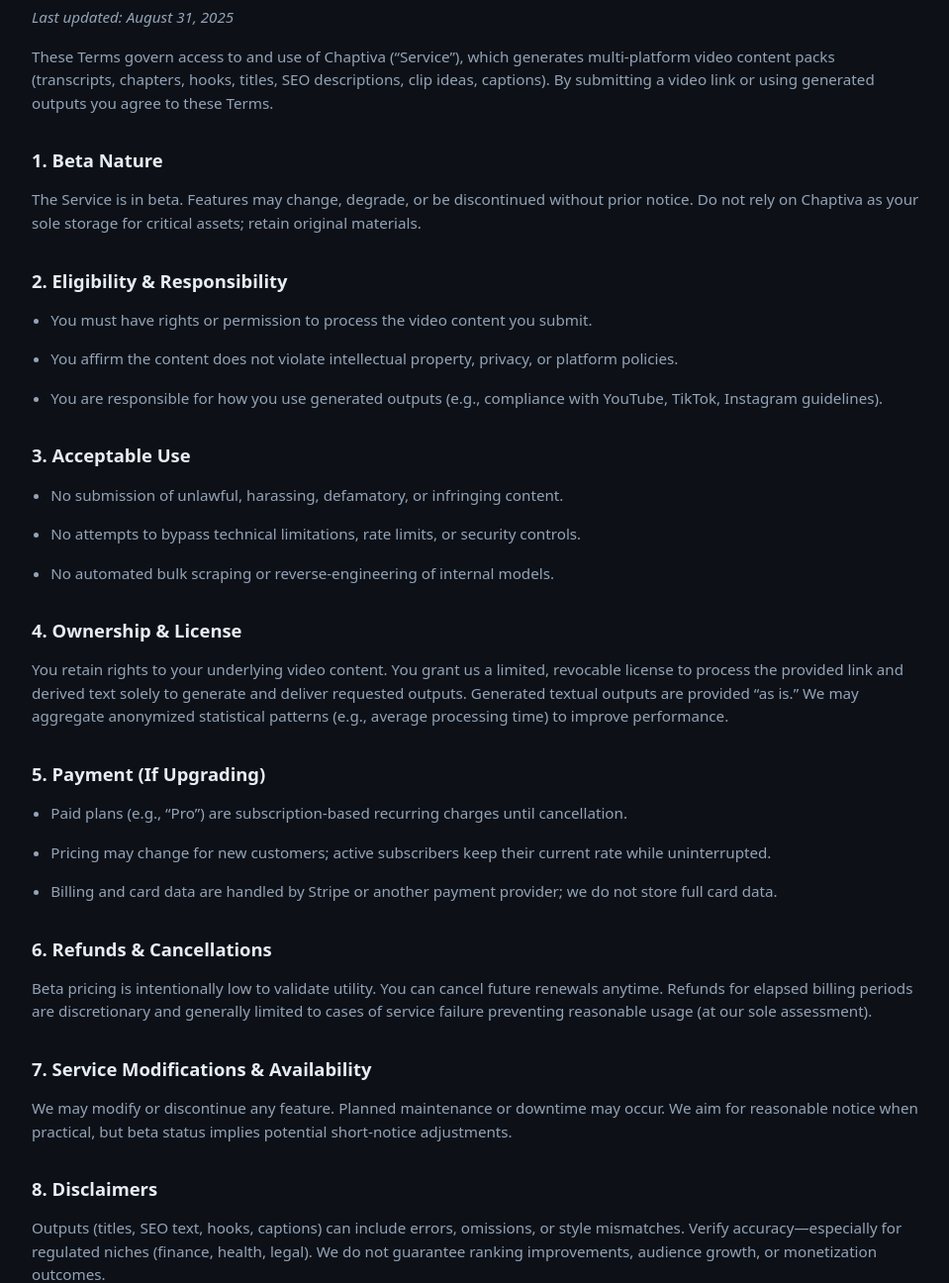
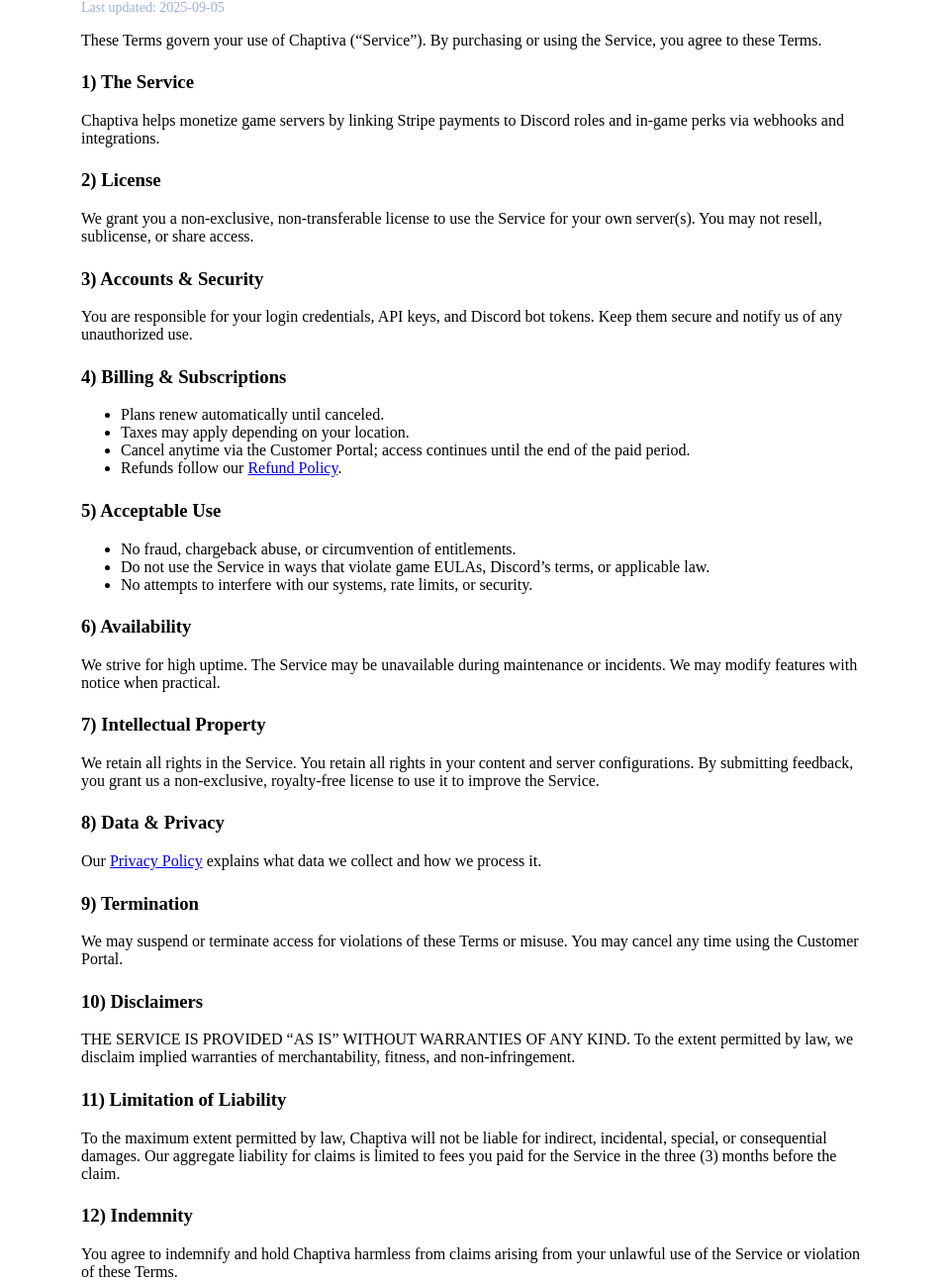
Before and after one commit to Stupu-Eduard/Chaptiva-site, a plain HTML site: page terms.html in a window 1280 px wide. Shown: the part 108-1404 px from the top of the page at 99% size, without its empty margins (158-1117 px from the left). Drawn offline with Linux system fonts and the light colour scheme.

Commit message:
Revise terms from 'Terms of Use' to 'Terms of Service'

```diff
--- a/terms.html
+++ b/terms.html
@@ -1,91 +1,80 @@
 <!doctype html>
 <html lang="en">
 <head>
-<meta charset="utf-8">
-<title>Terms of Use – Chaptiva</title>
-<meta name="viewport" content="width=device-width,initial-scale=1">
-<meta name="robots" content="noindex">
-<meta name="color-scheme" content="dark light">
+  <meta charset="utf-8" />
+  <meta name="viewport" content="width=device-width, initial-scale=1" />
+  <title>Terms of Service — Chaptiva</title>
+  <meta name="description" content="Chaptiva Terms of Service for subscriptions that manage Discord roles and in‑game perks." />
+  <link rel="stylesheet" href="styles.css" />
   <style>
-:root {
-  --bg:#0d1117; --panel:#161f29; --border:#253340;
-  --text:#e6edf3; --text-dim:#94a3b8;
-  --grad:linear-gradient(135deg,#4f8cff,#7b5fff 55%,#b86bff);
-  font-family:system-ui,-apple-system,Segoe UI,Roboto,Inter,Arial,sans-serif;
-}
-html,body{margin:0;padding:0;background:var(--bg);color:var(--text);line-height:1.55;}
-main{max-width:900px;margin:0 auto;padding:2.7rem 1.4rem 4rem;}
-h1{margin:0 0 1.1rem;font-size:2.15rem;background:var(--grad);-webkit-background-clip:text;color:transparent;}
-h2{margin:2rem 0 .85rem;font-size:1.15rem;}
-p,li{color:var(--text-dim);margin:0 0 1rem;font-size:.95rem;}
-ul{padding-left:1.2rem;margin:0 0 1rem;}
-a{color:#8db6ff;text-decoration:none;}
-a:hover{text-decoration:underline;}
-.note{font-size:.8rem;color:#6d7d8b;margin-top:2rem;}
+    .page { max-width: 800px; margin: 0 auto; padding: 24px; }
+    h2, h3 { margin-top: 1.2em; }
+    .fine { color: #9db0d6; font-size: 14px; }
   </style>
 </head>
 <body>
-<main>
-<h1>Terms of Use</h1>
-<p><em>Last updated: August 31, 2025</em></p>
-<p>These Terms govern access to and use of Chaptiva (“Service”), which generates multi‑platform video content packs (transcripts, chapters, hooks, titles, SEO descriptions, clip ideas, captions). By submitting a video link or using generated outputs you agree to these Terms.</p>
+  <main class="page">
+    <h2>Terms of Service</h2>
+    <p class="fine">Last updated: 2025-09-05</p>
 
-<h2>1. Beta Nature</h2>
-<p>The Service is in beta. Features may change, degrade, or be discontinued without prior notice. Do not rely on Chaptiva as your sole storage for critical assets; retain original materials.</p>
+    <p>These Terms govern your use of Chaptiva (“Service”). By purchasing or using the Service, you agree to these Terms.</p>
 
-<h2>2. Eligibility & Responsibility</h2>
+    <h3>1) The Service</h3>
+    <p>Chaptiva helps monetize game servers by linking Stripe payments to Discord roles and in‑game perks via webhooks and integrations.</p>
+
+    <h3>2) License</h3>
+    <p>We grant you a non‑exclusive, non‑transferable license to use the Service for your own server(s). You may not resell, sublicense, or share access.</p>
+
+    <h3>3) Accounts & Security</h3>
+    <p>You are responsible for your login credentials, API keys, and Discord bot tokens. Keep them secure and notify us of any unauthorized use.</p>
+
+    <h3>4) Billing & Subscriptions</h3>
     <ul>
-  <li>You must have rights or permission to process the video content you submit.</li>
-  <li>You affirm the content does not violate intellectual property, privacy, or platform policies.</li>
-  <li>You are responsible for how you use generated outputs (e.g., compliance with YouTube, TikTok, Instagram guidelines).</li>
+      <li>Plans renew automatically until canceled.</li>
+      <li>Taxes may apply depending on your location.</li>
+      <li>Cancel anytime via the Customer Portal; access continues until the end of the paid period.</li>
+      <li>Refunds follow our <a href="/refunds.html">Refund Policy</a>.</li>
     </ul>
 
-<h2>3. Acceptable Use</h2>
+    <h3>5) Acceptable Use</h3>
     <ul>
-  <li>No submission of unlawful, harassing, defamatory, or infringing content.</li>
-  <li>No attempts to bypass technical limitations, rate limits, or security controls.</li>
-  <li>No automated bulk scraping or reverse‑engineering of internal models.</li>
+      <li>No fraud, chargeback abuse, or circumvention of entitlements.</li>
+      <li>Do not use the Service in ways that violate game EULAs, Discord’s terms, or applicable law.</li>
+      <li>No attempts to interfere with our systems, rate limits, or security.</li>
     </ul>
 
-<h2>4. Ownership & License</h2>
-<p>You retain rights to your underlying video content. You grant us a limited, revocable license to process the provided link and derived text solely to generate and deliver requested outputs. Generated textual outputs are provided “as is.” We may aggregate anonymized statistical patterns (e.g., average processing time) to improve performance.</p>
+    <h3>6) Availability</h3>
+    <p>We strive for high uptime. The Service may be unavailable during maintenance or incidents. We may modify features with notice when practical.</p>
 
-<h2>5. Payment (If Upgrading)</h2>
-<ul>
-  <li>Paid plans (e.g., “Pro”) are subscription‑based recurring charges until cancellation.</li>
-  <li>Pricing may change for new customers; active subscribers keep their current rate while uninterrupted.</li>
-  <li>Billing and card data are handled by Stripe or another payment provider; we do not store full card data.</li>
-</ul>
+    <h3>7) Intellectual Property</h3>
+    <p>We retain all rights in the Service. You retain all rights in your content and server configurations. By submitting feedback, you grant us a non‑exclusive, royalty‑free license to use it to improve the Service.</p>
 
-<h2>6. Refunds & Cancellations</h2>
-<p>Beta pricing is intentionally low to validate utility. You can cancel future renewals anytime. Refunds for elapsed billing periods are discretionary and generally limited to cases of service failure preventing reasonable usage (at our sole assessment).</p>
+    <h3>8) Data & Privacy</h3>
+    <p>Our <a href="/privacy.html">Privacy Policy</a> explains what data we collect and how we process it.</p>
 
-<h2>7. Service Modifications & Availability</h2>
-<p>We may modify or discontinue any feature. Planned maintenance or downtime may occur. We aim for reasonable notice when practical, but beta status implies potential short‑notice adjustments.</p>
+    <h3>9) Termination</h3>
+    <p>We may suspend or terminate access for violations of these Terms or misuse. You may cancel any time using the Customer Portal.</p>
 
-<h2>8. Disclaimers</h2>
-<p>Outputs (titles, SEO text, hooks, captions) can include errors, omissions, or style mismatches. Verify accuracy—especially for regulated niches (finance, health, legal). We do not guarantee ranking improvements, audience growth, or monetization outcomes.</p>
+    <h3>10) Disclaimers</h3>
+    <p>THE SERVICE IS PROVIDED “AS IS” WITHOUT WARRANTIES OF ANY KIND. To the extent permitted by law, we disclaim implied warranties of merchantability, fitness, and non‑infringement.</p>
 
-<h2>9. Limitation of Liability</h2>
-<p>To the maximum extent permitted by law, Chaptiva is not liable for indirect, incidental, consequential, special, exemplary, or punitive damages, or loss of profits, data, or goodwill arising from or related to use of (or inability to use) the Service. Aggregate liability shall not exceed the fees paid by you (if any) in the preceding 3 months.</p>
+    <h3>11) Limitation of Liability</h3>
+    <p>To the maximum extent permitted by law, Chaptiva will not be liable for indirect, incidental, special, or consequential damages. Our aggregate liability for claims is limited to fees you paid for the Service in the three (3) months before the claim.</p>
 
-<h2>10. Indemnification</h2>
-<p>You agree to indemnify and hold harmless Chaptiva and its operators from claims or liabilities arising from (a) your submitted content, (b) your misuse of outputs, or (c) violation of these Terms or applicable laws.</p>
+    <h3>12) Indemnity</h3>
+    <p>You agree to indemnify and hold Chaptiva harmless from claims arising from your unlawful use of the Service or violation of these Terms.</p>
 
-<h2>11. Termination</h2>
-<p>We may suspend or terminate access for suspected violations, security risks, or abuse. You may cease use at any time. Sections concerning ownership, disclaimers, and liability survive termination.</p>
+    <h3>13) Changes</h3>
+    <p>We may update these Terms. If changes are material, we’ll provide notice (e.g., email or in‑app). Continued use after the effective date constitutes acceptance.</p>
 
-<h2>12. Changes to Terms</h2>
-<p>We may revise these Terms. Material changes take effect upon posting and notice (email or banner). Continued use after changes constitutes acceptance.</p>
+    <h3>14) Governing Law</h3>
+    <!-- If your business is not based in Romania, replace the country/jurisdiction below. -->
+    <p>These Terms are governed by the laws of Romania, excluding conflict-of-laws rules. Courts located in Bucharest will have exclusive jurisdiction.</p>
 
-<h2>13. Governing Law</h2>
-<p>Unless mandatory local law overrides, the governing law for dispute resolution will be the jurisdiction where the operating entity is established (to be specified as the company formalizes). You agree to first attempt informal resolution by contacting us.</p>
+    <h3>Contact</h3>
+    <p>support@chaptiva.app</p>
 
-<h2>14. Contact</h2>
-<p>Email: <a href="mailto:contact@chaptiva.app">contact@chaptiva.app</a></p>
-
-<p class="note">These Terms are a beta baseline and not a substitute for formal legal review. Update as you incorporate a company entity and expand regions.</p>
-<p><a href="/">← Back to site</a></p>
+    <p class="fine">This page is informational and not legal advice.</p>
   </main>
 </body>
 </html>
```
Lines whose indentation alone changed are shown as unchanged.
